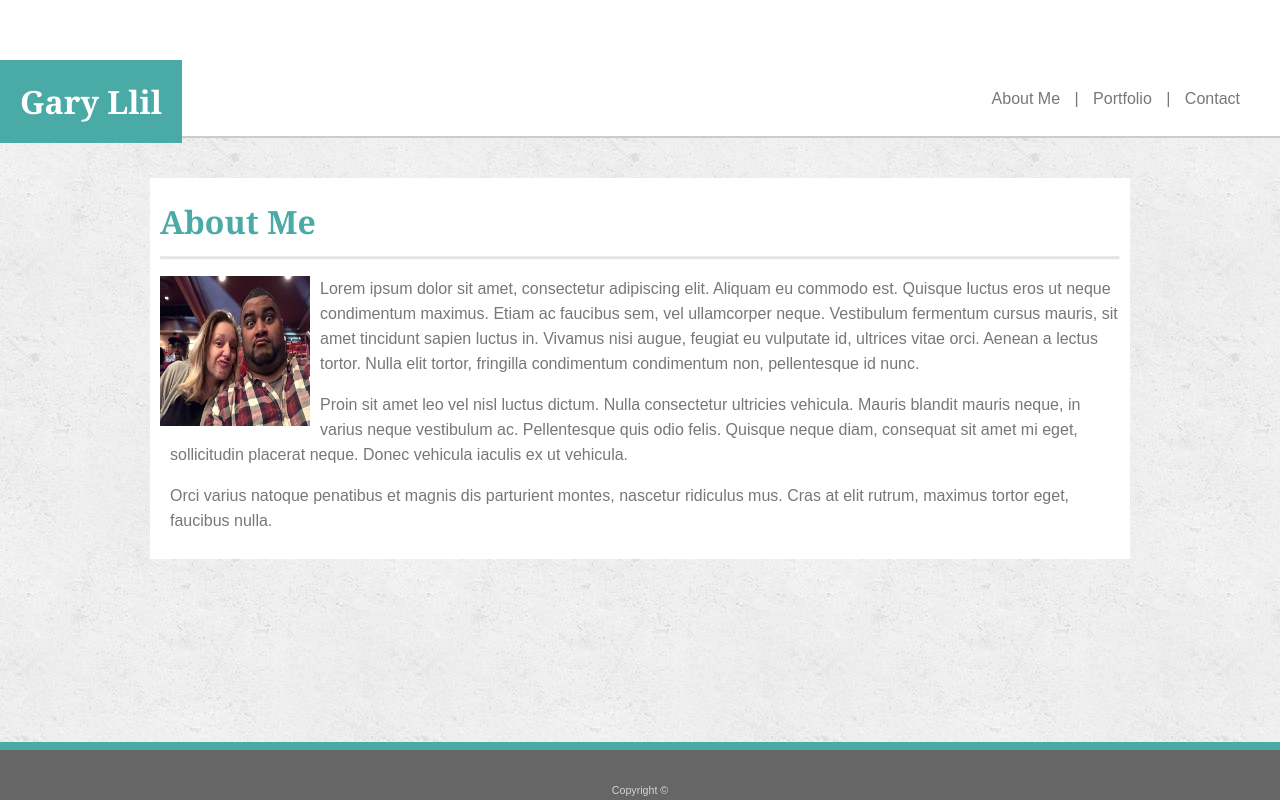
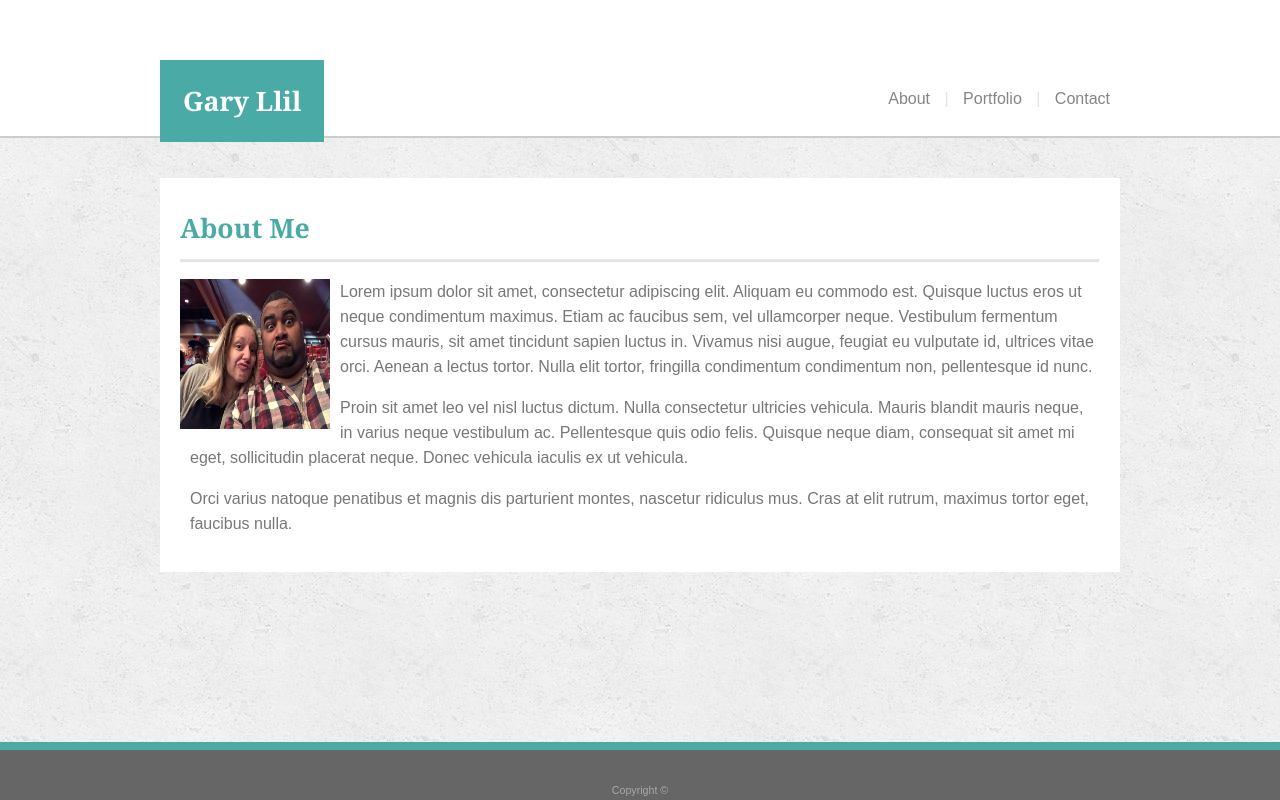
Before and after one commit to gllil/About-Me, a plain HTML site: page index.html in a window 1280 px wide. Drawn offline with Linux system fonts and the light colour scheme.

Commit message:
fixed header and top border. About me page is now complete.

```diff
--- a/assets/css/style.css
+++ b/assets/css/style.css
@@ -19,28 +19,36 @@ h1 {
     border-bottom: 2px solid #cccccc;
 }
 
+.headerinfo {
+    width: 960px;
+    margin: 0 auto;
+}
+
 .name {
     position: relative;
-    padding: 20px;
+    padding: 23px;
     background-color:#4aaaa5;
     color: white;
     float: left;
-    font-size: 24pt;
+    font-size: 20pt;
     text-align: center;
     margin-top: 0;
     width: fit-content;
     bottom: 0;
+    left: 0;
 }
 
 .navbar {
     float: right;
-    padding: 30px;
+    padding-top: 30px;
     margin: 0;
+    color: #777777;
 
 }
 
 .infotitle {
     color:#4aaaa5;
+    font-size: 20pt;
 }
 
 hr {
@@ -51,14 +59,17 @@ hr {
 
 .info {
     clear: both;
-    width: 960px;
-    padding: 10px;
+    width: 920px;
+    padding: 20px;
     background-color: #ffffff;
     margin-bottom: 100px;
     margin: 0 auto;
     line-height: 25px;
 }
 
+ins {
+    opacity: 20%;
+}
 p {
     margin-left: 10px;
 }
@@ -66,6 +77,7 @@ p {
 a {
     color: #777777;
     margin: 10px;
+    opacity: 90%;
 }
 
 img {
@@ -86,7 +98,7 @@ img {
 
  .cr {
      position: absolute;
-     color: lightgray;
+     color: darkgray;
      font-size: 8pt;
      margin-bottom: 4px;
      width: 100%;
--- a/index.html
+++ b/index.html
@@ -11,16 +11,18 @@
 
 
     <section class="topborder">
+    <div class="headerinfo">
         <h1 class="name">Gary Llil</h1>
 
 
         <div class="navbar">
-            <a href="index.html" style="text-decoration: none;">About Me</a>
-            |
+            <a href="index.html" style="text-decoration: none;">About</a>
+            <ins>|</ins>
             <a href="portfolio.html" style="text-decoration: none;">Portfolio</a>
-            |
+            <ins>|</ins>
             <a href="contact.html" style="text-decoration: none;">Contact</a>
         </div>
+    </div>
     </section>
 
         <div class="info">
```
